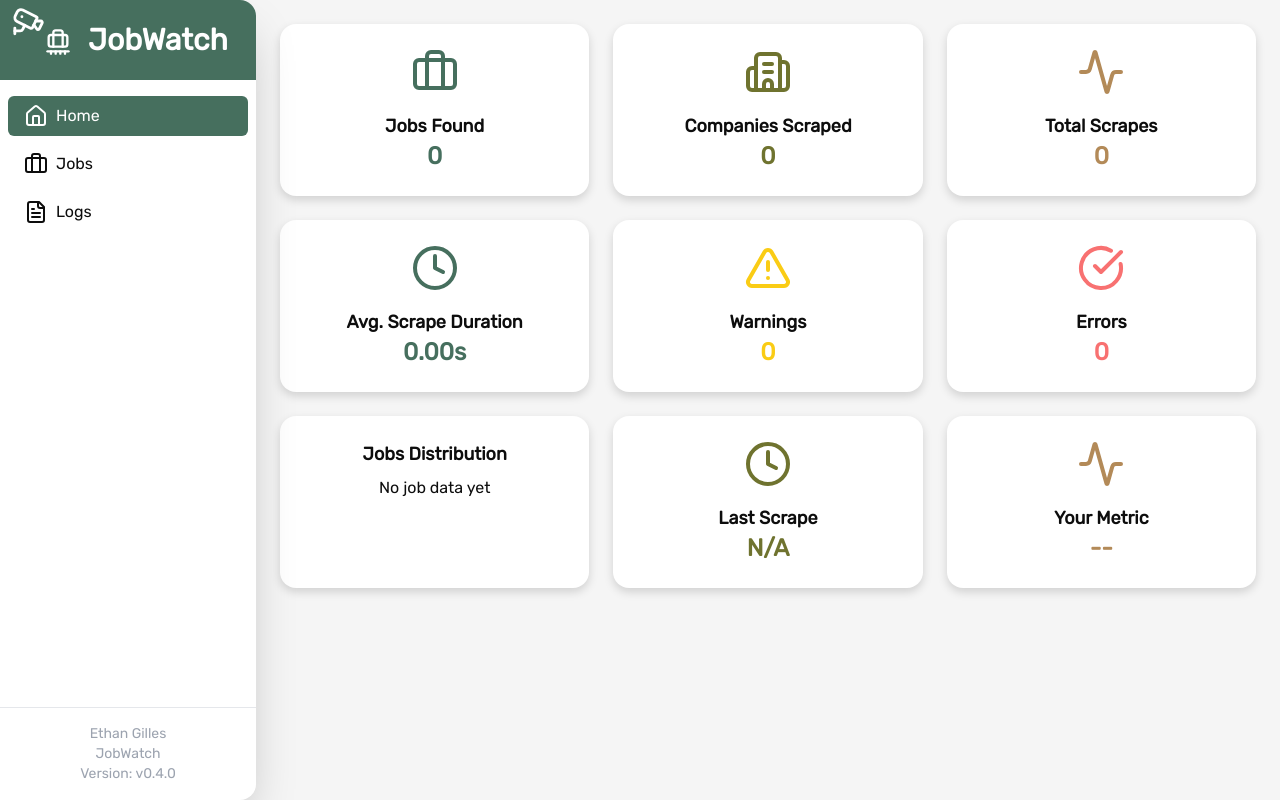
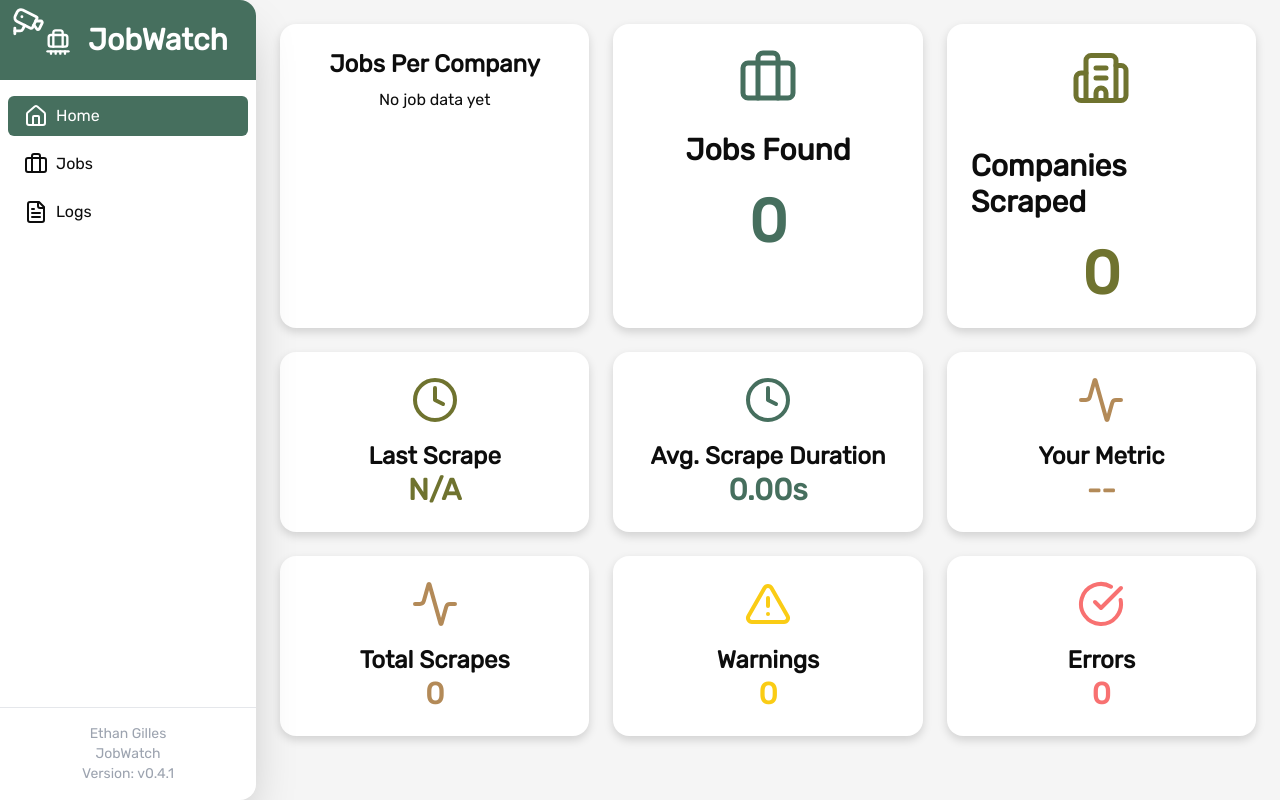
Before and after one commit to EthanGilles/job-scraper, a React (Create React App) app in the folder frontend/: page / in a window 1280 px wide. Built offline with nearby package versions, Linux system fonts and the light colour scheme; no server answers.

Commit message:
Update text size on dashboard

```diff
--- a/frontend/package.json
+++ b/frontend/package.json
@@ -1,6 +1,6 @@
 {
   "name": "JobWatch",
-  "version": "0.4.0",
+  "version": "0.4.1",
   "private": true,
   "dependencies": {
     "@emotion/react": "^11.14.0",
--- a/frontend/src/pages/HomePage.tsx
+++ b/frontend/src/pages/HomePage.tsx
@@ -64,51 +64,9 @@ export default function HomePage() {
 
   return (
     <div className="grid grid-cols-1 sm:grid-cols-2 lg:grid-cols-3 gap-6">
-      {/* Jobs Found */}
-      <div className="card flex flex-col items-center p-6">
-        <Briefcase size={48} className="mb-4 text-[#466f5e]" />
-        <h3 className="text-lg font-semibold">Jobs Found</h3>
-        <p className="text-2xl font-bold text-[#466f5e]">{totalJobs}</p>
-      </div>
-
-      {/* Companies Scraped */}
-      <div className="card flex flex-col items-center p-6">
-        <Building2 size={48} className="mb-4 text-[#6f732f]" />
-        <h3 className="text-lg font-semibold">Companies Scraped</h3>
-        <p className="text-2xl font-bold text-[#6f732f]">{totalCompanies}</p>
-      </div>
-
-      {/* Total Scrapes */}
-      <div className="card flex flex-col items-center p-6">
-        <Activity size={48} className="mb-4 text-[#b38a58]" />
-        <h3 className="text-lg font-semibold">Total Scrapes</h3>
-        <p className="text-2xl font-bold text-[#b38a58]">{totalScrapes}</p>
-      </div>
-
-      {/* Average Duration */}
-      <div className="card flex flex-col items-center p-6">
-        <Clock size={48} className="mb-4 text-[#466f5e]" />
-        <h3 className="text-lg font-semibold">Avg. Scrape Duration</h3>
-        <p className="text-2xl font-bold text-[#466f5e]">{`${avgDuration}s`}</p>
-      </div>
-
-      {/* Warnings */}
-      <div className="card flex flex-col items-center p-6">
-        <AlertTriangle size={48} className="mb-4 text-yellow-400" />
-        <h3 className="text-lg font-semibold">Warnings</h3>
-        <p className="text-2xl font-bold text-yellow-400">{warnings}</p>
-      </div>
-
-      {/* Errors */}
-      <div className="card flex flex-col items-center p-6">
-        <CheckCircle size={48} className="mb-4 text-red-400" />
-        <h3 className="text-lg font-semibold">Errors</h3>
-        <p className="text-2xl font-bold text-red-400">{errors}</p>
-      </div>
-
       {/* Pie Chart for Job Distribution */}
       <div className="card flex flex-col items-center p-6">
-        <h3 className="text-lg font-semibold mb-2">Jobs Distribution</h3>
+        <h3 className="text-2xl font-semibold mb-2">Jobs Per Company</h3>
         {pieData.length > 0 ? (
           <PieChart
             series={[
@@ -128,26 +86,72 @@ export default function HomePage() {
         )}
       </div>
 
+      {/* Jobs Found */}
+      <div className="card flex flex-col items-center p-6 space-y-6">
+        <Briefcase size={60} className="text-[#466f5e]" />
+        <h3 className="text-3xl font-semibold">Jobs Found</h3>
+        <p className="text-6xl font-bold text-[#466f5e]">{totalJobs}</p>
+      </div>
+
+      {/* Companies Scraped */}
+      <div className="card flex flex-col items-center p-6 space-y-6">
+        <Building2 size={60} className="mb-4 text-[#6f732f]" />
+        <h3 className="text-3xl font-semibold">Companies Scraped</h3>
+        <p className="text-6xl font-bold text-[#6f732f]">{totalCompanies}</p>
+      </div>
+
       {/* Last Scrape */}
       <div className="card flex flex-col items-center p-6">
         <Clock size={48} className="mb-4 text-[#6f732f]" />
-        <h3 className="text-lg font-semibold">Last Scrape</h3>
+        <h3 className="text-2xl font-semibold">Last Scrape</h3>
         {lastScrape !== "N/A" ? (
-          <p className="text-2xl font-bold text-[#6f732f] text-center">
+          <p className="text-3xl font-bold text-[#6f732f] text-center">
             <div>{new Date(lastScrape).toLocaleDateString("en-US", { month: "long", day: "numeric" })}</div>
             <div>{new Date(lastScrape).toLocaleTimeString("en-US", { hour: "numeric", minute: "2-digit", hour12: true })}</div>
           </p>
         ) : (
-          <p className="text-2xl font-bold text-[#6f732f]">N/A</p>
+          <p className="text-3xl font-bold text-[#6f732f]">N/A</p>
         )}
+      </div>
+
+      {/* Average Duration */}
+      <div className="card flex flex-col items-center p-6">
+        <Clock size={48} className="mb-4 text-[#466f5e]" />
+        <h3 className="text-2xl font-semibold">Avg. Scrape Duration</h3>
+        <p className="text-3xl font-bold text-[#466f5e]">{`${avgDuration}s`}</p>
       </div>
 
       {/* Placeholder Metric */}
       <div className="card flex flex-col items-center p-6">
         <Activity size={48} className="mb-4 text-[#b38a58]" />
-        <h3 className="text-lg font-semibold">Your Metric</h3>
-        <p className="text-2xl font-bold text-[#b38a58]">--</p>
+        <h3 className="text-2xl font-semibold">Your Metric</h3>
+        <p className="text-3xl font-bold text-[#b38a58]">--</p>
       </div>
+
+      {/* Total Scrapes */}
+      <div className="card flex flex-col items-center p-6">
+        <Activity size={48} className="mb-4 text-[#b38a58]" />
+        <h3 className="text-2xl font-semibold">Total Scrapes</h3>
+        <p className="text-3xl font-bold text-[#b38a58]">{totalScrapes}</p>
+      </div>
+
+
+      {/* Warnings */}
+      <div className="card flex flex-col items-center p-6">
+        <AlertTriangle size={48} className="mb-4 text-yellow-400" />
+        <h3 className="text-2xl font-semibold">Warnings</h3>
+        <p className="text-3xl font-bold text-yellow-400">{warnings}</p>
+      </div>
+
+      {/* Errors */}
+      <div className="card flex flex-col items-center p-6">
+        <CheckCircle size={48} className="mb-4 text-red-400" />
+        <h3 className="text-2xl font-semibold">Errors</h3>
+        <p className="text-3xl font-bold text-red-400">{errors}</p>
+      </div>
+
+
+
     </div>
   );
 }
```
Also changed, not shown: 1 other file (tests, documents, lock files or other folders).
